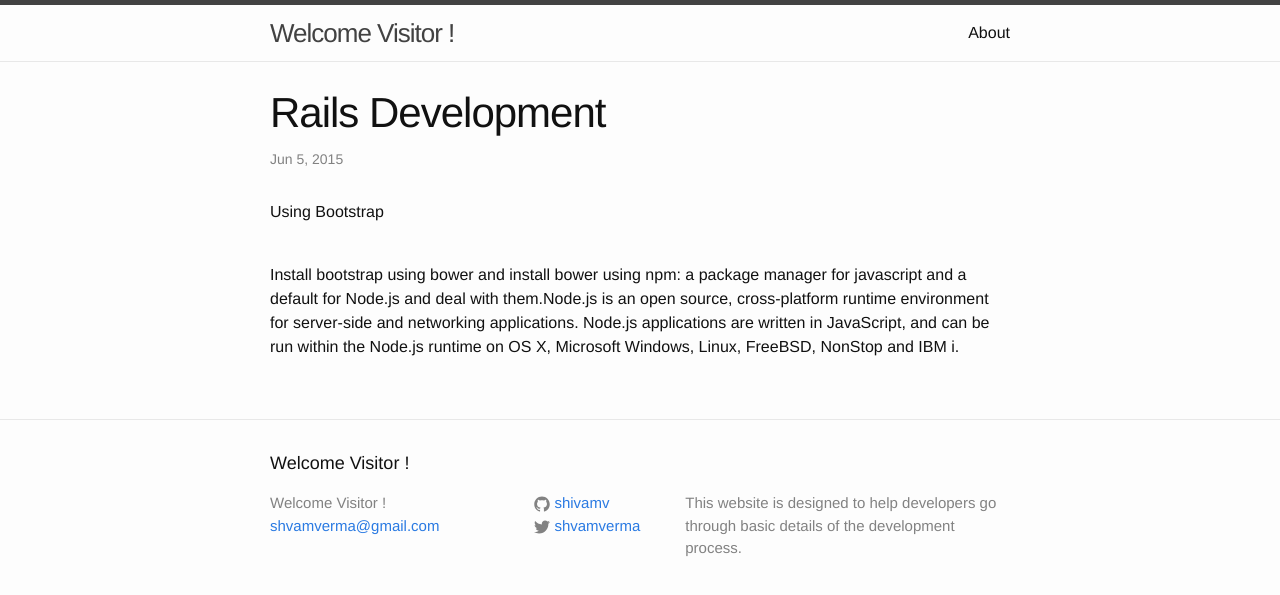
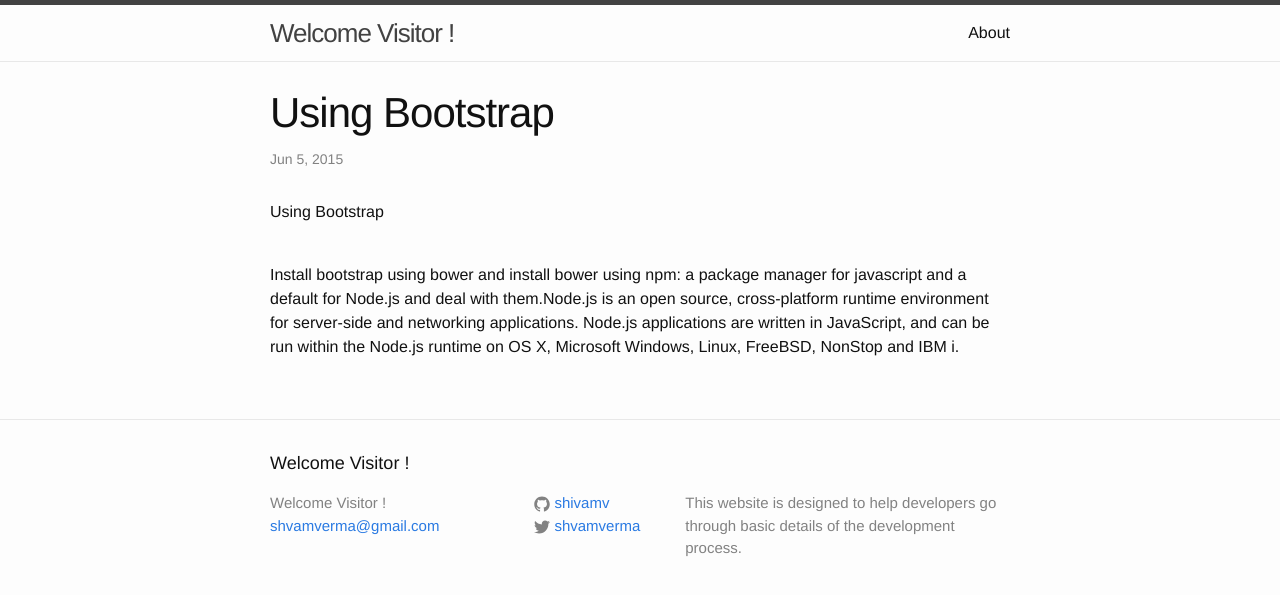
Before and after one commit to shivamv/shi, a Jekyll site: the page built from _posts/2015-06-05-CSS_Usage.markdown, in a window 1280 px wide. Shown: the top 595 px of the page. Built offline with Jekyll 4.4.1, drawn with Linux system fonts in a browser that asks for light colours.

Commit message:
New_Post

```diff
--- a/_posts/2015-06-05-CSS_Usage.markdown
+++ b/_posts/2015-06-05-CSS_Usage.markdown
@@ -1,6 +1,6 @@
 ---
 layout: post
-title:  "Rails Development"
+title:  "Using Bootstrap"
 date:   2015-06-05 03:07:41
 categories: jekyll update
 ---
```
